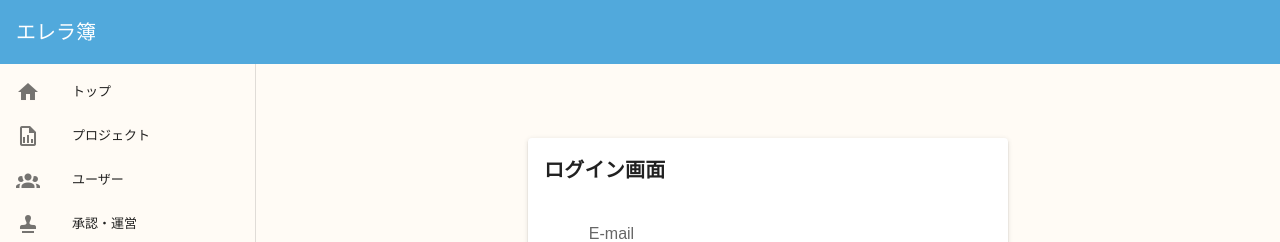
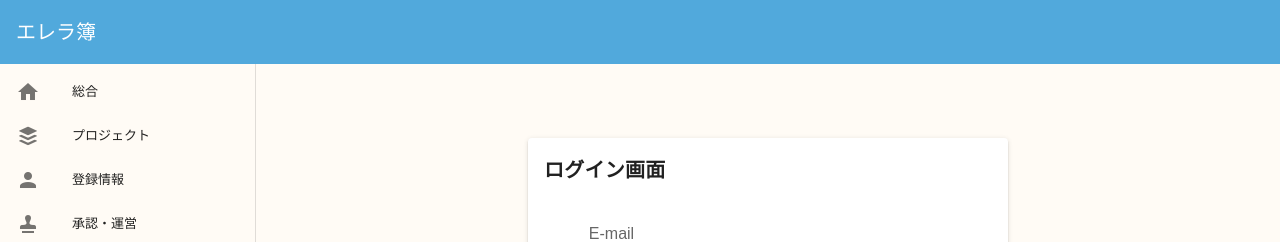
Before and after one commit to selelab/admin, a Vue app in the folder front/: page /login in a window 1280 px wide. Shown: the top 242 px of the page. Built offline with nearby package versions, Linux system fonts and the light colour scheme.

Commit message:
サイドバーの整理、プロジェクトのアイコンを変更

```diff
--- a/front/src/views/Header.vue
+++ b/front/src/views/Header.vue
@@ -27,13 +27,13 @@
               <v-icon>mdi-home</v-icon>
             </v-list-item-icon>
             <v-list-item-content>
-              <v-list-item-title>トップ</v-list-item-title>
+              <v-list-item-title>総合</v-list-item-title>
             </v-list-item-content>
           </v-list-item>
 
           <v-list-item to="/projects">
             <v-list-item-icon>
-              <v-icon>mdi-file-chart-outline</v-icon>
+              <v-icon>mdi-buffer</v-icon>
             </v-list-item-icon>
             <v-list-item-content>
               <v-list-item-title>プロジェクト</v-list-item-title>
@@ -42,10 +42,10 @@
 
           <v-list-item to="/users">
             <v-list-item-icon>
-              <v-icon>mdi-account-group</v-icon>
+              <v-icon>mdi-account</v-icon>
             </v-list-item-icon>
             <v-list-item-content>
-              <v-list-item-title>ユーザー</v-list-item-title>
+              <v-list-item-title>登録情報</v-list-item-title>
             </v-list-item-content>
           </v-list-item>
 
```
